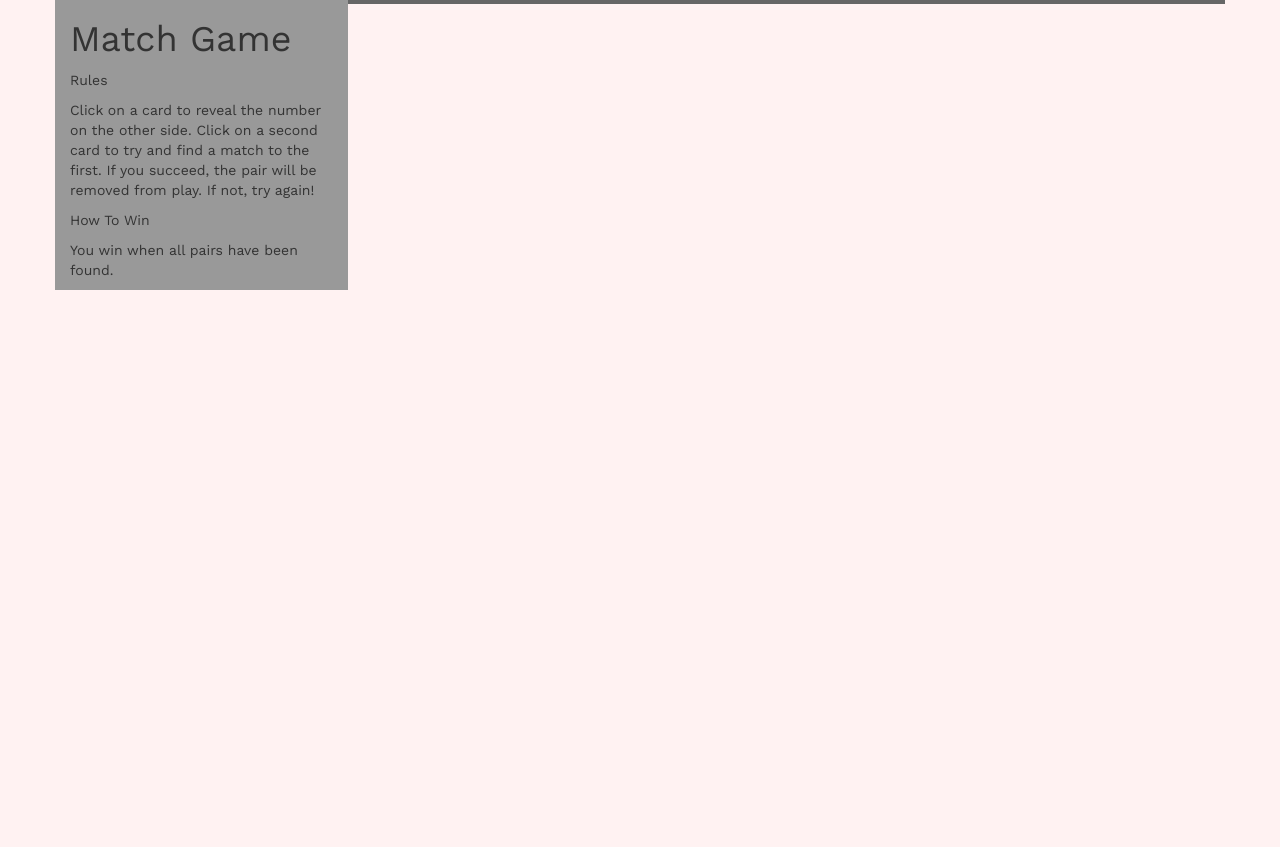
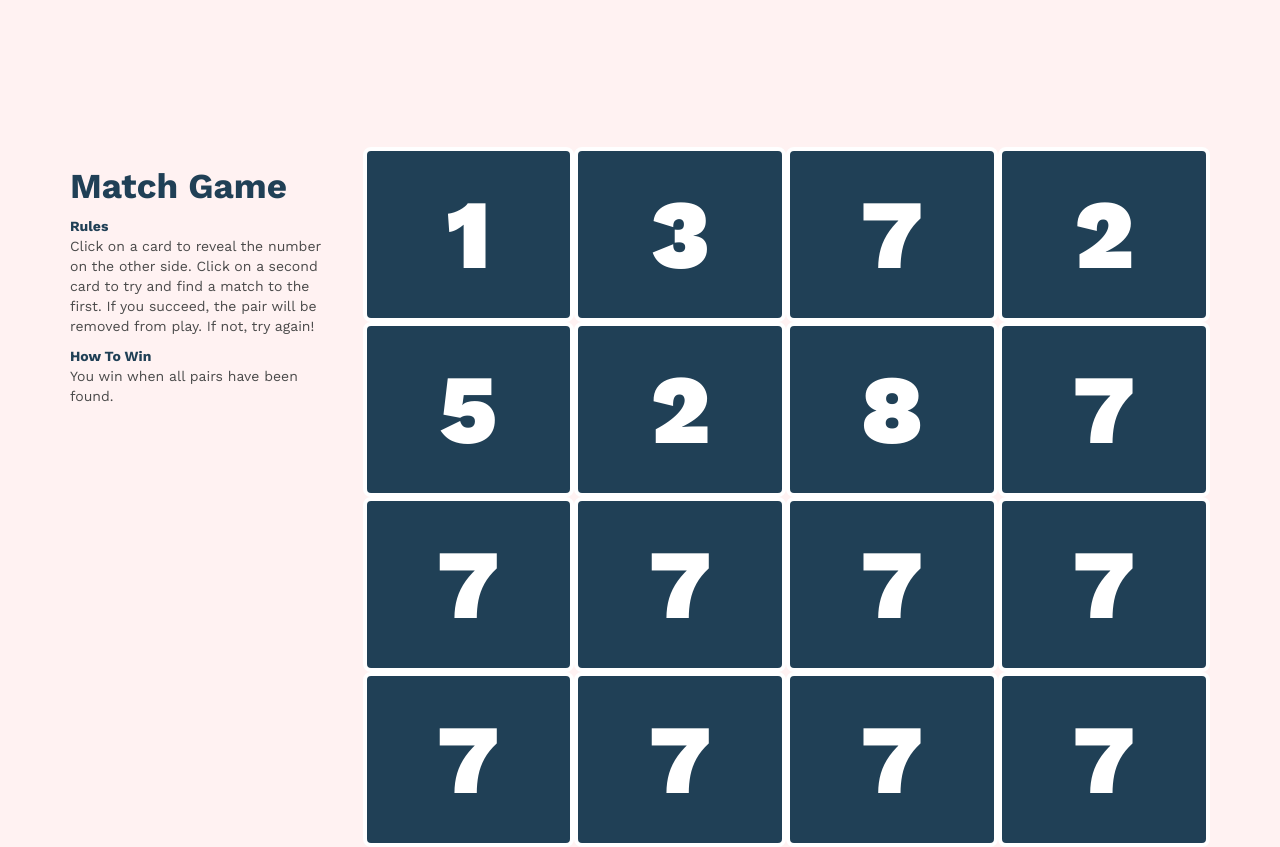
Before and after one commit to mikebarry16/Match-Game, a plain HTML site: page index.html in a window 1280 px wide. Before the commit the page ends 800 px from the top, so only its background shows below. Drawn offline with nearby package versions, Linux system fonts and the light colour scheme.

Commit message:
added styling not animations yet

```diff
--- a/index.html
+++ b/index.html
@@ -10,7 +10,7 @@
   <link rel="icon" href="./favicon-M.ico" type="image/x-icon">
   <meta charset="UTF-8">
   <meta name="viewport" content="width=device-width, initial-scale=1.0">
-  <link rel="stylesheet" href="./resources/css/main.css">
+  <link rel="stylesheet" href="./resources/css/style.css">
 </head>
 <body>
 
@@ -18,7 +18,7 @@
   <!-- Start of the first row -->
     <div class="row">
       <!-- Game Instructions -->
-      <div class="darkBG col-xs-12 col-md-3">
+      <div class="col-xs-12 col-md-3">
         <h1>Match Game</h1>
         <p class="heading">Rules</p>
         <p>Click on a card to reveal the number on the other side. Click on a second card to try and find a match to the first. If you succeed, the pair will be removed from play. If not, try again!</p>
@@ -26,54 +26,54 @@
         <p>You win when all pairs have been found.</p>
       </div>
       <!-- Cards -->
-      <div id="game" class="darkerBG col-xs-12 col-md-9">
+      <div id="game" class="col-xs-12 col-md-9">
         <div class="card col-xs-3">
-
+          <span>1</span>
         </div>
         <div class="card col-xs-3">
-
+          <span>3</span>
         </div>
         <div class="card col-xs-3">
-
+          <span>7</span>
         </div>
         <div class="card col-xs-3">
-
+          <span>2</span>
         </div>
         <div class="card col-xs-3">
-
+          <span>5</span>
         </div>
         <div class="card col-xs-3">
-
+          <span>2</span>
         </div>
         <div class="card col-xs-3">
-
+          <span>8</span>
         </div>
         <div class="card col-xs-3">
-
+          <span>7</span>
         </div>
         <div class="card col-xs-3">
-
+          <span>7</span>
         </div>
         <div class="card col-xs-3">
-
+          <span>7</span>
         </div>
         <div class="card col-xs-3">
-
+          <span>7</span>
         </div>
         <div class="card col-xs-3">
-
+          <span>7</span>
         </div>
         <div class="card col-xs-3">
-
+          <span>7</span>
         </div>
         <div class="card col-xs-3">
-
+          <span>7</span>
         </div>
         <div class="card col-xs-3">
-
+          <span>7</span>
         </div>
         <div class="card col-xs-3">
-
+          <span>7</span>
         </div>
 
       </div>
--- a/resources/css/main.css
+++ /dev/null
@@ -1,24 +0,0 @@
-
-.darkBG {
-  background: #999;
-}
-
-.darkerBG {
-  background: #666;
-}
-
-.darkestBG {
-  background: #333;
-}
-
-/* Universal Styles */
-
-html, body {
-  font-family: "Work Sans", sans-serif;
-  font-size: 14px;
-  /* margin: 0 auto; */
-  background-color: rgb(255,242,242);
-
-}
-
-/* Bootstrap Overrides */
--- /dev/null
+++ b/resources/css/style.css
@@ -0,0 +1,46 @@
+
+/* Universal Styles */
+
+html, body {
+  font-family: "Work Sans", sans-serif;
+  font-size: 14px;
+  background-color: rgb(255,242,242);
+  margin-top: 5.25rem;
+
+}
+
+h1 {
+  font-weight: 700;
+  font-size: 2.5rem;
+  color: rgb(32,64,86);
+}
+
+p {
+  color: rgb(74,74,74);
+}
+
+p.heading {
+  font-size: 1rem;
+  color: rgb(32,64,86);
+  font-weight: bold;
+  margin-bottom: 0;
+
+}
+
+/* CARDS */
+/* face up */
+
+/* face up */
+#game .card {
+  display: flex;
+  justify-content: center;
+  align-items: center;
+  font-size: 7rem;
+  font-weight: 900;
+  color: rgb(255,255,255);
+  height: 12.5rem;
+  background-color: rgb(32, 64, 86);
+  border: 4px solid #ffffff;
+  border-radius: 8px;
+
+}
```
